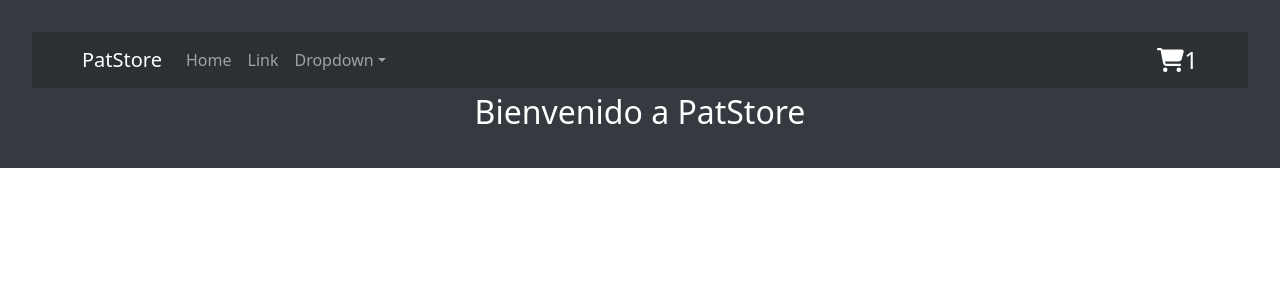
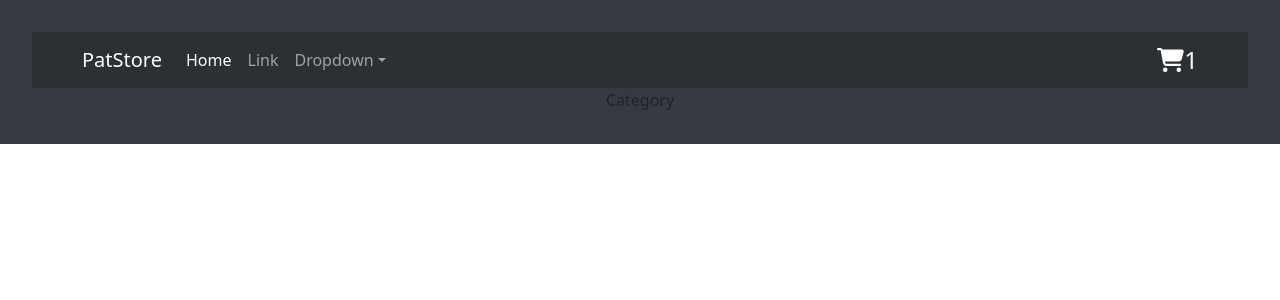
Before and after one commit to Tapricio/React-CoderHouse, a React (Vite) app: page /category/1 in a window 1280 px wide. Shown: the top 300 px of the page. Built offline with nearby package versions, Linux system fonts and the light colour scheme.

Commit message:
segunda entrega avance

```diff
--- a/package.json
+++ b/package.json
@@ -15,10 +15,12 @@
     "@fortawesome/free-regular-svg-icons": "^6.5.2",
     "@fortawesome/free-solid-svg-icons": "^6.5.2",
     "@fortawesome/react-fontawesome": "^0.2.2",
+    "axios": "^1.7.2",
     "bootstrap": "^5.3.3",
     "react": "^18.2.0",
     "react-bootstrap": "^2.10.2",
-    "react-dom": "^18.2.0"
+    "react-dom": "^18.2.0",
+    "react-router-dom": "^6.23.1"
   },
   "devDependencies": {
     "@types/react": "^18.2.66",
--- a/src/App.jsx
+++ b/src/App.jsx
@@ -1,19 +1,15 @@
-import NavBarComponent from './components/NavBarComponents/NavBarComponent'
 import React from 'react'
 import './App.css'
 import 'bootstrap/dist/css/bootstrap.min.css'
-import ItemListContainerComponent from './components/ItemListContainerComponent/ItemListContainerComponent'
-import NavBarComponent2 from './components/NavBarComponents/NavBarComponent2'
+import MainRouter from './routes/MainRouter'
 
 function App() {
 
 
   return (
-    <>
-    <NavBarComponent />
 
-    <ItemListContainerComponent greeting="Bienvenido a PatStore" />
-    </>
+    <MainRouter/>
+
   )
 }
 
--- a/src/components/ItemListContainerComponent/ItemListContainerComponent.jsx
+++ b/src/components/ItemListContainerComponent/ItemListContainerComponent.jsx
@@ -1,17 +1,24 @@
 import React from "react";
+import Button from 'react-bootstrap/Button';
+import Card from 'react-bootstrap/Card';
 
-const ItemListContainerComponent = ({greeting}) => {
-    const customStyle = {
-        color: "white",
-        fontSize: "2rem"
+const ItemListContainerComponent = ({products}) => {
 
-    }
 
-    return (
-        <div style={customStyle}>
-            {greeting}
-        </div>
-    )
+      return products.map((product) =>{
+        return (
+            <Card key={product.id} style={{ width: '18rem' }}>
+              <Card.Img variant="top" src={product.thumbnail} />
+              <Card.Body>
+                <Card.Title>{product.title}</Card.Title>
+                <Card.Text>
+                  {product.description}
+                </Card.Text>
+                <Button variant="primary">Go somewhere</Button>
+              </Card.Body>
+            </Card>
+          );
+      })
 };
 
 export default ItemListContainerComponent
--- a/src/components/NavBarComponents/NavBarComponent.jsx
+++ b/src/components/NavBarComponents/NavBarComponent.jsx
@@ -4,6 +4,7 @@ import Nav from 'react-bootstrap/Nav';
 import Navbar from 'react-bootstrap/Navbar';
 import NavDropdown from 'react-bootstrap/NavDropdown';
 import CartWidgetComponent from "../CartWidgetComponents/CartWidgetComponent";
+import {Link} from "react-router-dom"
 
 const NavBarComponent = () => {
 
@@ -11,11 +12,11 @@ const NavBarComponent = () => {
         <>
         <Navbar expand="lg" className="bg-body-tertiary" bg="dark" data-bs-theme="dark">
           <Container >
-            <Navbar.Brand href="#home" >PatStore</Navbar.Brand>
+            <Navbar.Brand><Link to="/" style={{color: "white", textDecoration: "none"}}>PatStore</Link></Navbar.Brand>
             <Navbar.Toggle aria-controls="basic-navbar-nav" />
             <Navbar.Collapse id="basic-navbar-nav" >
               <Nav className="me-auto">
-                <Nav.Link href="#home">Home</Nav.Link>
+                <Nav.Link><Link to="/" style={{color: "white", textDecoration: "none"}}>Home</Link></Nav.Link>
                 <Nav.Link href="#link">Link</Nav.Link>
                 <NavDropdown title="Dropdown" id="basic-nav-dropdown" >
                   <NavDropdown.Item href="#action/3.1">Action</NavDropdown.Item>
--- /dev/null
+++ b/src/hooks/useProducts.jsx
@@ -0,0 +1,18 @@
+import React from "react";
+import {getAllProducts} from "../services/products"
+
+export const useProducts = () => {
+    const [products, setProducts] = React.useState([]);
+
+    React.useEffect(() => {
+        getAllProducts()
+        .then((response) =>{
+            setProducts(response.data.products);
+        })
+        .catch((error) => {
+            console.error(error);
+        })
+    })
+
+    return { products}
+}
--- /dev/null
+++ b/src/pages/Category.jsx
@@ -0,0 +1,9 @@
+import React from "react";
+
+const Category = () =>{
+    return (
+        <div>Category</div>
+    )
+}
+
+export default Category
--- /dev/null
+++ b/src/pages/Home.jsx
@@ -0,0 +1,14 @@
+import React from "react"
+import ItemListContainerComponent from "../components/ItemListContainerComponent/ItemListContainerComponent"
+import {useProducts} from "../hooks/useProducts"
+
+const Home = () => {
+    const {products} = useProducts();
+    return(
+        <>
+            <ItemListContainerComponent products={products}/>
+        </>
+    )
+}
+
+export default Home
--- /dev/null
+++ b/src/pages/Item.jsx
@@ -0,0 +1,9 @@
+import React from "react";
+
+const Item = () => {
+    return(
+        <div>Item</div>
+    )
+}
+
+export default Item
--- /dev/null
+++ b/src/routes/MainRouter.jsx
@@ -0,0 +1,22 @@
+import React from "react"
+import {BrowserRouter, Routes, Route} from 'react-router-dom'
+import Home from "../pages/Home"
+import Item from "../pages/Item"
+import Category from "../pages/Category"
+import NavBarComponent from "../components/NavBarComponents/NavBarComponent"
+
+const MainRouter = () => {
+    return (
+
+        <BrowserRouter>
+        <NavBarComponent/>
+            <Routes>
+                <Route path="/" element={<Home/>} />
+                <Route path="/item/:id" element={<Item/>} />
+                <Route path="/category/:id" element={<Category/>} />
+            </Routes>
+        </BrowserRouter>
+    )
+}
+
+export default MainRouter
--- /dev/null
+++ b/src/services/products.js
@@ -0,0 +1,5 @@
+import axios from 'axios'
+
+export async function getAllProducts () {
+    return axios.get('https://dummyjson.com/products')
+}
```
Also changed, not shown: 1 other file (tests, documents, lock files or other folders).
